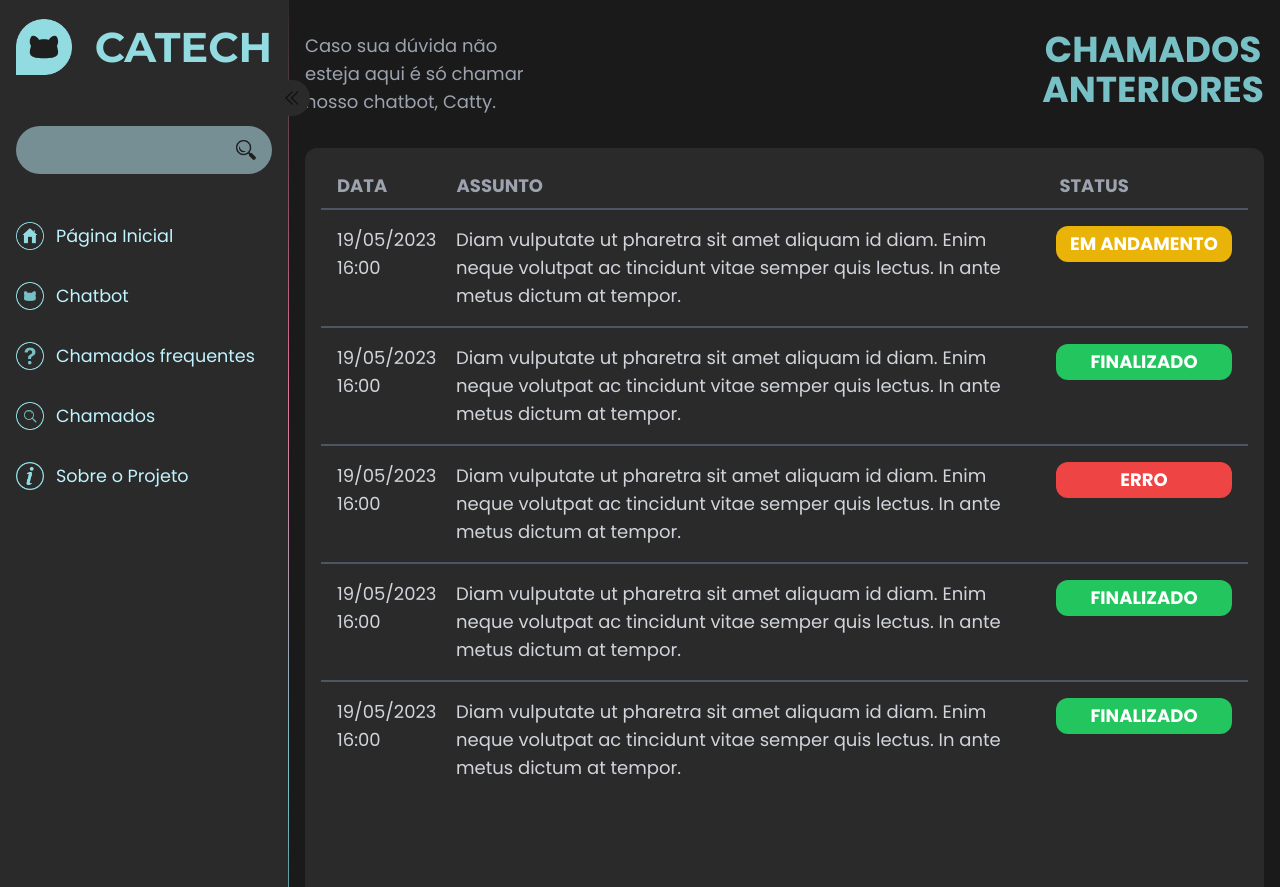
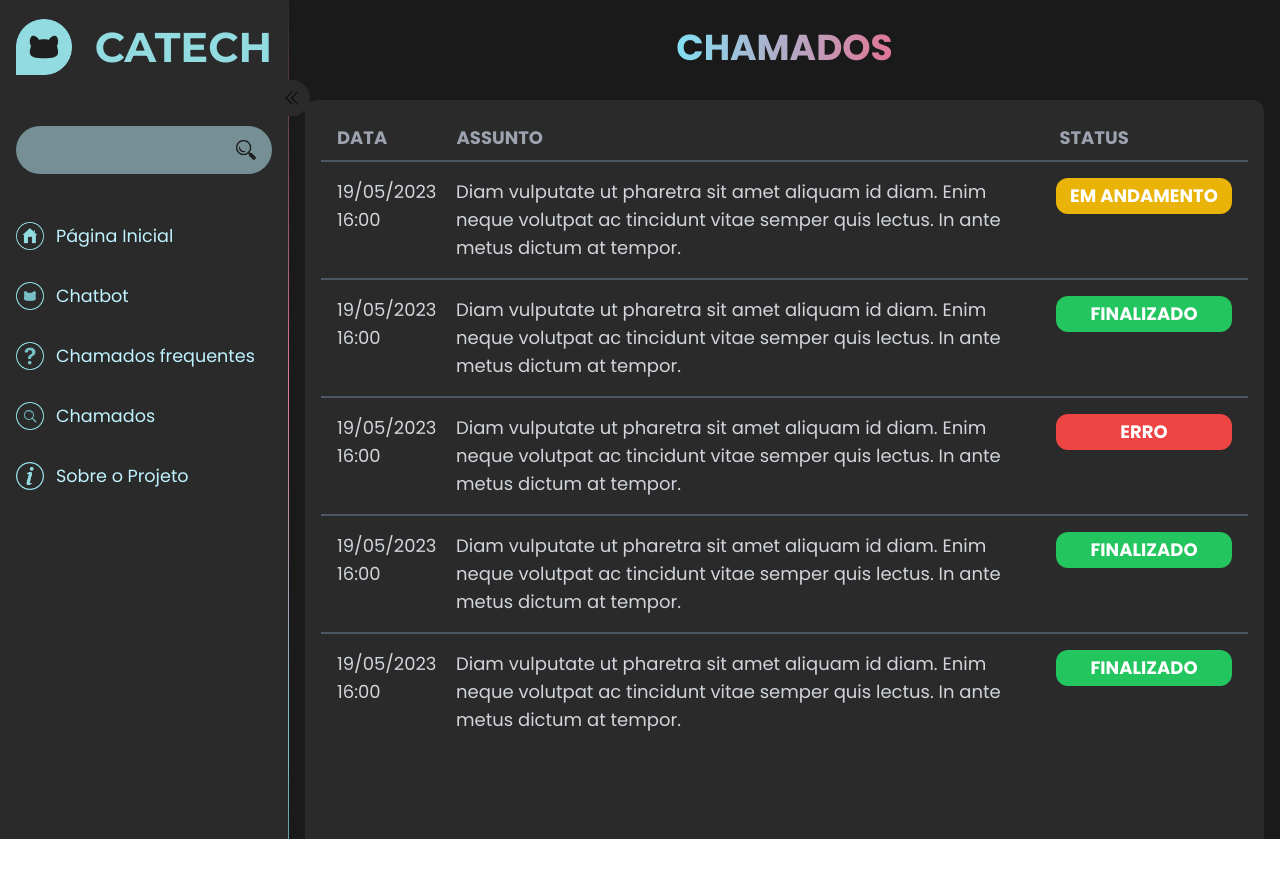
Before and after one commit to viniciusvinny233/project-chatbot-fiap, a React (Vite) app: page /previous-calls in a window 1280 px wide. After the commit the page ends 839 px from the top, so only its background shows below. Built offline with nearby package versions, Linux system fonts and the light colour scheme.

Commit message:
mudando titulo (mentoria)

```diff
--- a/src/pages/PreviousCalls.tsx
+++ b/src/pages/PreviousCalls.tsx
@@ -38,12 +38,9 @@ const PreviousCalls: React.FC = () => {
   return (
     <div className="flex flex-col items-center justify-between min-h-screen bg-[#1a1a1a] text-white p-4 md:p-13 pb-0 md:pb-0">
       <div className="w-full max-w-7xl">
-        <div className='flex flex-col justify-center md:flex-row md:justify-between items-center'>
-          <p className="mt-4 text-gray-400 w-full md:max-w-56 md:text-start text-center text-sm md:text-base lg:text-lg">
-            Caso sua dúvida não esteja aqui é só chamar nosso chatbot, Catty.
-          </p>
-          <h1 className="text-2xl md:text-3xl lg:text-4xl font-bold text-[#77C1C6] mt-2 text-center">
-            CHAMADOS <br />ANTERIORES
+        <div className='flex flex-col justify-center md:flex-row items-center'>
+          <h1 className="text-4xl font-bold bg-gradient-to-r from-[#82E0F5] to-[#E27696] text-transparent bg-clip-text mt-2 md:text-center text-center md:mt-3">
+            CHAMADOS
           </h1>
         </div>
 
```
